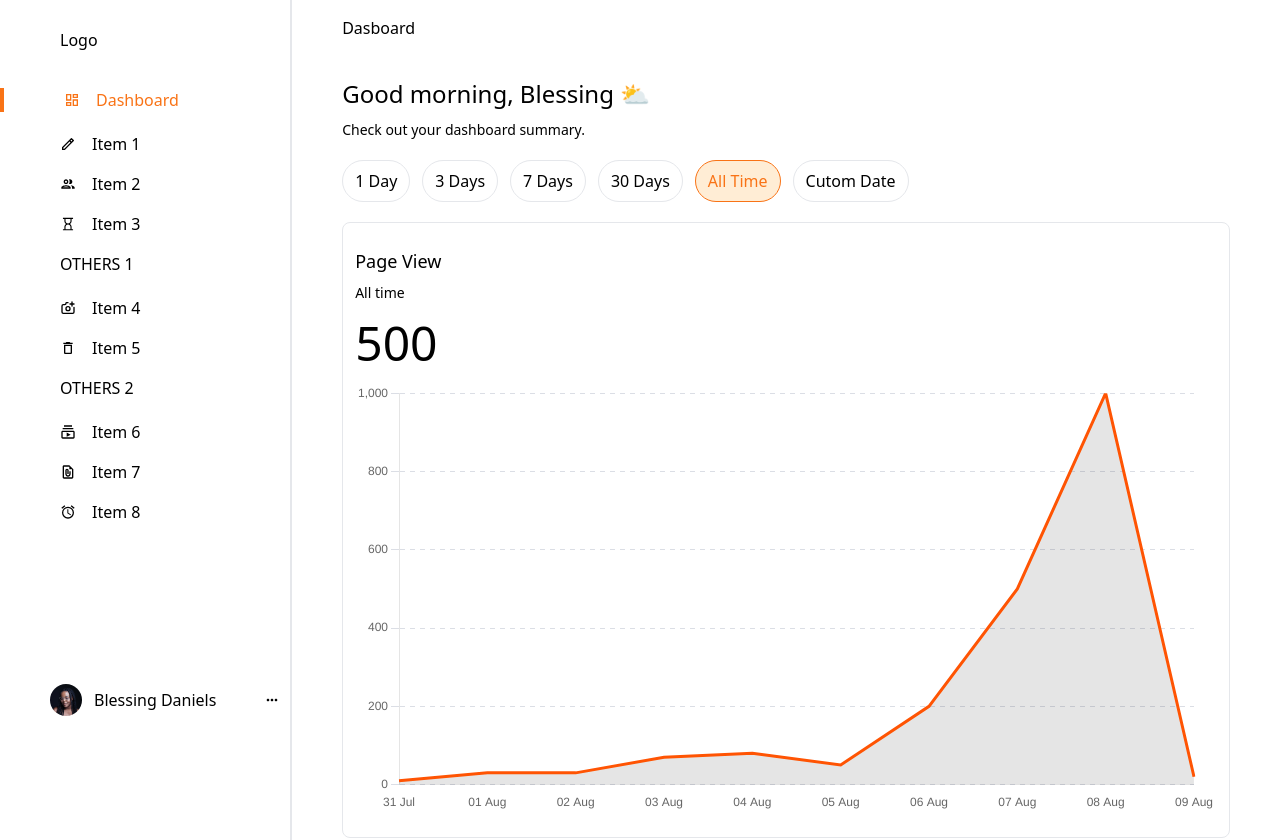
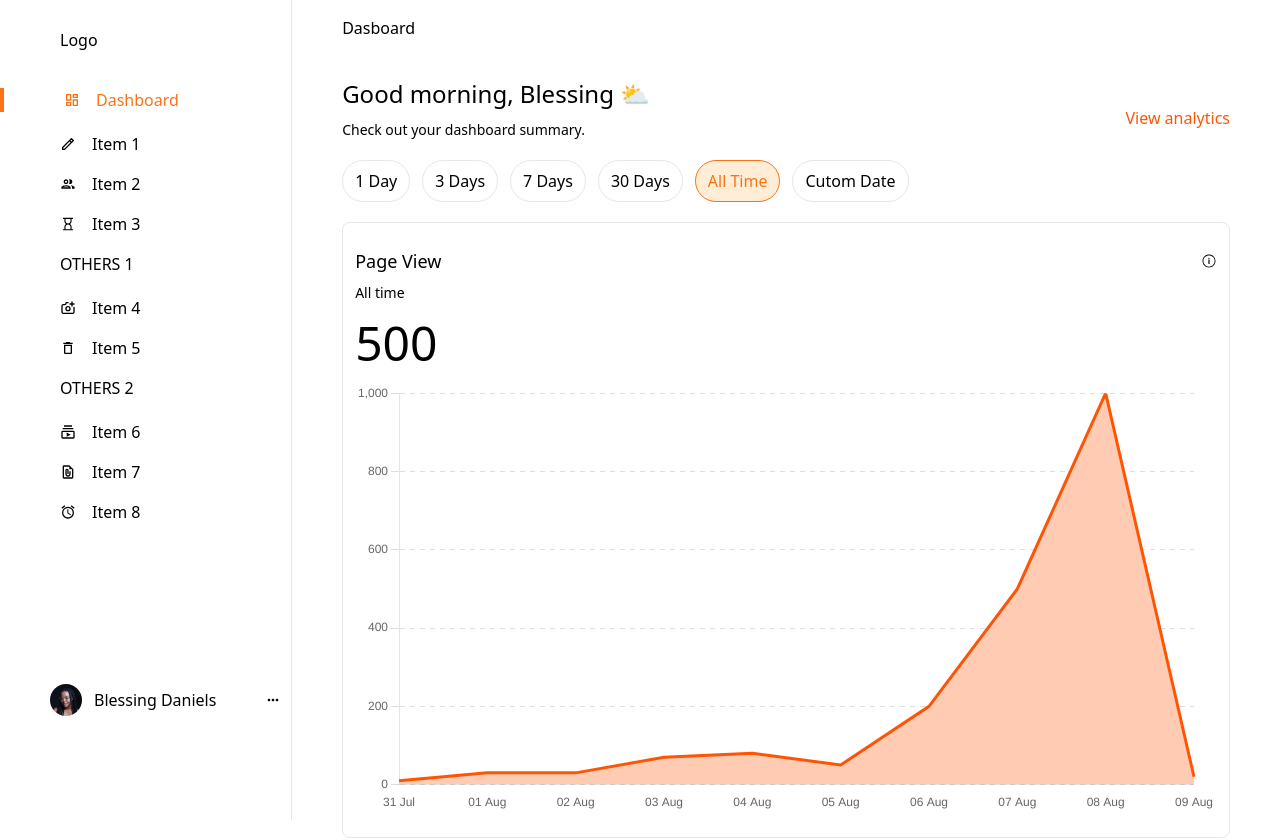
Before and after one commit to KcPele/interview-test, a React (Create React App) app: page / in a window 1280 px wide. Shown: the top 840 px of the page. Built offline with nearby package versions, Linux system fonts and the light colour scheme.

Commit message:
graph gradient

```diff
--- a/src/compoents/DoughtnutGraph.tsx
+++ b/src/compoents/DoughtnutGraph.tsx
@@ -55,7 +55,7 @@ const DoughtnutGraph: React.FC<Props> = ({ pieData, title }) => {
       };
       console.log(`bg-[${backgroundColor[0]}]`)
   return (
-    <div className='border-[1px] w-[100%] lg:max-w-[500px] px-4 py-5 rounded-lg  border-gray-200'>
+    <div className='border-[1px] w-[100%]  px-4 py-5 rounded-lg  border-gray-200'>
         <div className='flex items-center justify-between'>
             <h2 text-lg>{title}</h2>
             <a href="#" className='text-orange-500 text-sm' >view full reports</a>
--- a/src/compoents/Header.tsx
+++ b/src/compoents/Header.tsx
@@ -3,9 +3,14 @@ import React from 'react'
 const Header = () => {
   return (
     <div className='mt-5'>
+      <div className='flex items-center justify-between'>
+        <div>
         <h1 className='mb-2 text-[24px]'>Good morning, Blessing ⛅️ </h1>
         <p className='text-sm mb-5'>Check out your dashboard summary.</p>
-        <div className='flex gap-3'>
+        </div>
+        <a className='text-[#FF5403]' href='#'>View analytics</a>
+      </div>
+        <div className='flex gap-3 flex-wrap'>
             <p className='border-[1px] px-3 py-2 text-center rounded-full border-gray-200' >1 Day</p>
             <p className='border-[1px] px-3 py-2 text-center rounded-full border-gray-200' >3 Days</p>
             <p className='border-[1px] px-3 py-2 text-center rounded-full border-gray-200' >7 Days</p>
--- a/src/compoents/LineGraph.tsx
+++ b/src/compoents/LineGraph.tsx
@@ -1,4 +1,4 @@
-import React, {useRef, useState} from 'react'
+import React, {useEffect, useRef, useState} from 'react'
 import {
     Chart as ChartJS,
     CategoryScale,
@@ -14,7 +14,7 @@ import {
   import { format } from 'date-fns'
   import graphData from '../assests/data'
 
-
+import {IoIosInformationCircleOutline} from 'react-icons/io'
   ChartJS.register(
     CategoryScale,
     LinearScale,
@@ -25,7 +25,7 @@ import {
     Tooltip,
     Legend
   );
-  export const options = {
+   const options = {
     responsive: true,
     elements: {
         point:{
@@ -36,7 +36,8 @@ import {
         x: {
             grid: {
               display: false
-            }
+            },
+
           },
           y: {
             grid: {
@@ -67,11 +68,12 @@ import {
   const LineGraph: React.FC = () => {
       const [xData, setXData] = useState<string[]>(Object.keys( graphData.graph_data.views))
 
+
     const data = {
         labels: xData.map(val => (format(new Date(val), 'dd MMM'))),
 
       datasets: [  {
-        // backgroundColor: '#FF5403',
+        backgroundColor: '#ffcbb3',
         borderColor: '#FF5403',
         fill: true,
         data: Object.values(graphData.graph_data.views).map(val => (val * 10))
@@ -79,7 +81,10 @@ import {
 }
   return (
     <div className='border-[1px] mt-5 w-[100%] px-3 py-6 rounded-lg  border-gray-200'>
-        <h2 className='text-lg mb-2'>Page View</h2>
+        <div className='mb-2 flex items-center justify-between'>
+        <h2 className='text-lg '>Page View </h2>
+          <IoIosInformationCircleOutline />
+        </div>
         <p className='text-sm mb-4'>All time</p>
         <p className='text-5xl mb-4'>500</p>
         <div>
--- a/src/compoents/SidebarContent.tsx
+++ b/src/compoents/SidebarContent.tsx
@@ -7,7 +7,7 @@ import {TbCameraPlus} from 'react-icons/tb'
 import {profile} from '../assests'
 const SidebarContent: React.FC = () => {
   return (
-    <div className=''>
+    <div className='min-h-[100vh]'>
         <div className='mx-[60px] mb-9'>Logo</div>
         <div >
             <h3 className='pl-[60px] mb-5 flex items-center gap-4 border-l-4 border-l-orange-500 text-orange-500'><MdOutlineDashboard /> Dashboard</h3>
--- a/src/containers/Sidebar.tsx
+++ b/src/containers/Sidebar.tsx
@@ -3,7 +3,7 @@ import { SidebarContent } from '../compoents'
 
 const Sidebar: React.FC = () => {
   return (
-    <div className='py-7  max-w-side  w-[304px] hidden md:block border-r-2'>
+    <div className='py-7  max-w-side h-[820px]  w-[304px] hidden md:block border-r-[1px]'>
      <SidebarContent />
     </div>
   )
```
